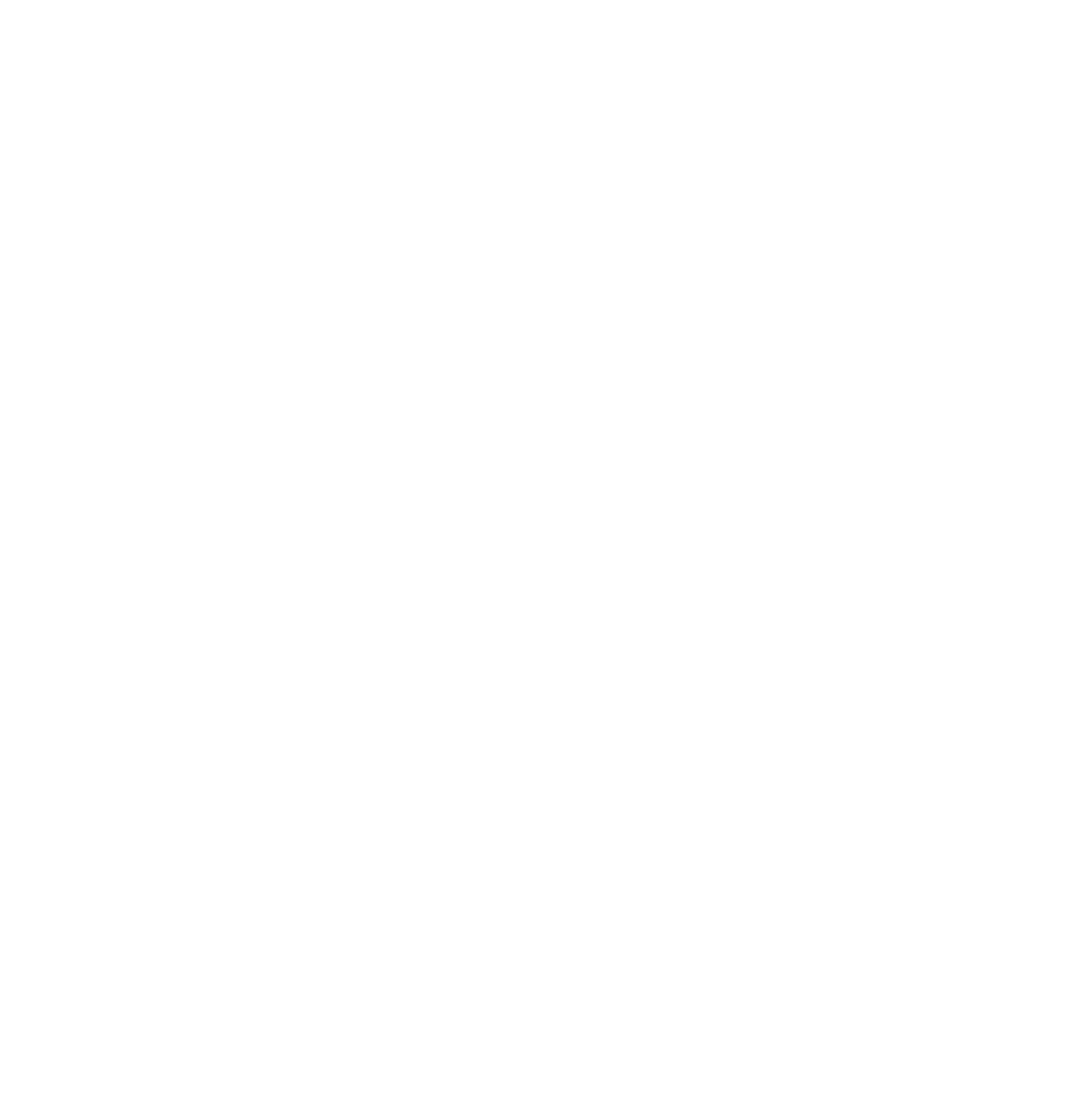
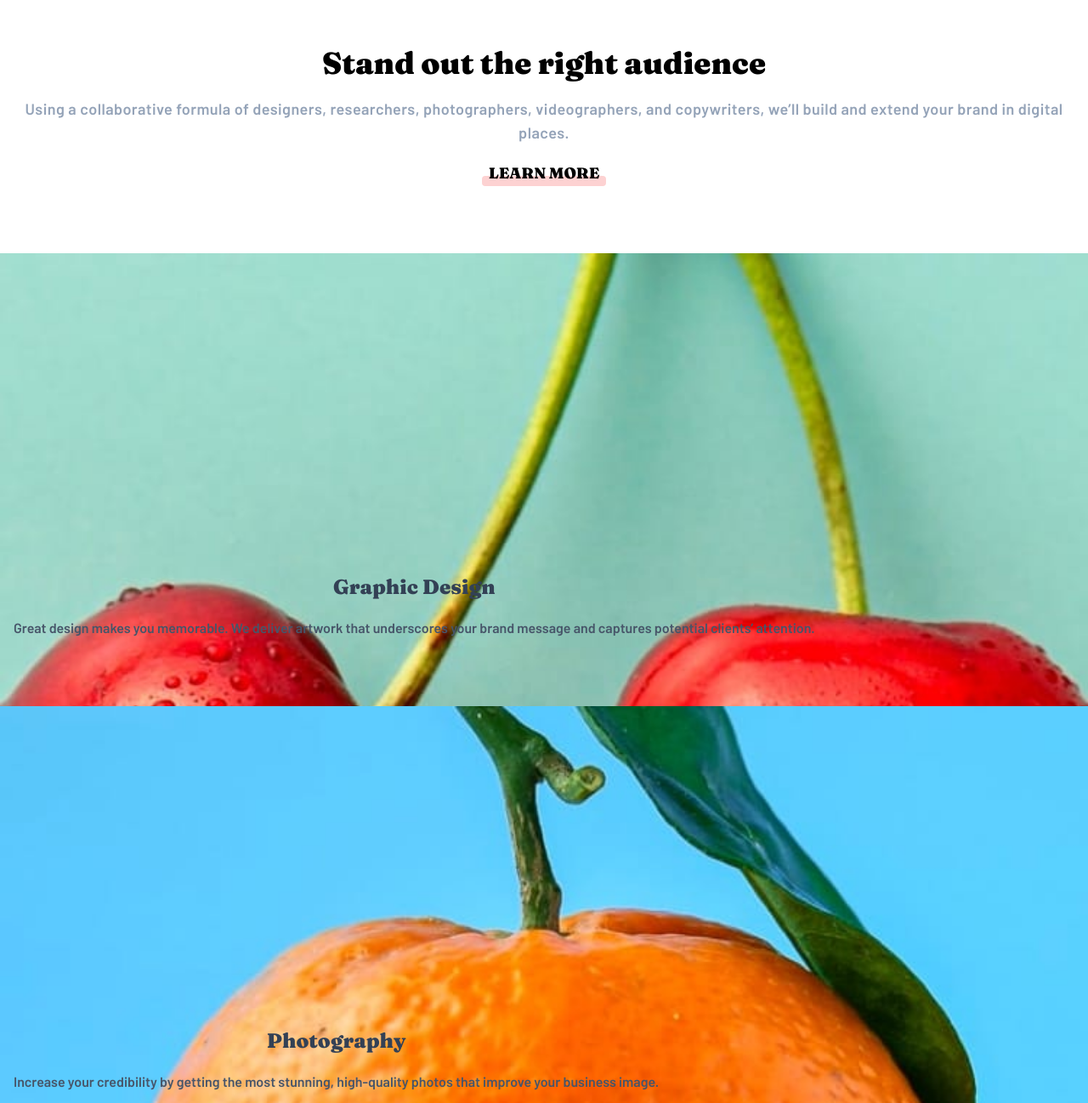
Before and after one commit to FrontendBy-GJ/sunnyside-agency-landing-page, a React (Vite) app: page / in a window 1280 px wide. Shown: the part 2960-4258 px from the top of the page at 85% size. Before the commit the page ends 800 px from the top, so only its background shows below. Built offline with nearby package versions, Linux system fonts and the light colour scheme.

Commit message:
Add About & Services section

```diff
--- a/src/App.jsx
+++ b/src/App.jsx
@@ -2,6 +2,10 @@
 import { AiOutlineMenu } from 'react-icons/ai';
 import header from './assets/mobile/image-header.jpg';
 import { HiOutlineArrowNarrowDown } from 'react-icons/hi';
+import egg from './assets/mobile/image-transform.jpg';
+import cup from './assets/mobile/image-stand-out.jpg';
+import cherries from './assets/mobile/image-graphic-design.jpg';
+import orange from './assets/mobile/image-photography.jpg';
 import { useState } from 'react';
 
 function App() {
@@ -61,6 +65,80 @@
           </header>
           <HiOutlineArrowNarrowDown className="mx-auto mt-5 h-[150px] w-full text-white" />
         </div>
+
+        <section id="about">
+          <div className="flex flex-col-reverse text-center">
+            <div className="px-4 py-20">
+              <h2 className="font-Fraunces text-4xl font-black">
+                Transform your brand
+              </h2>
+              <p className="my-5 font-Barlow text-lg tracking-wide text-slate-400">
+                We are a full-service creative agency specializing in helping
+                brands grow fast. Engage your clients through compelling visuals
+                that do most of the marketing for you.
+              </p>
+              <a
+                className="relative font-Fraunces text-lg font-black uppercase after:absolute after:-inset-x-2 after:bottom-0 after:-z-10 after:h-3 after:translate-y-1 after:rounded after:bg-yellow-300/50 after:transition-colors after:hover:bg-yellow-300"
+                href="#"
+              >
+                Learn more
+              </a>
+            </div>
+            <img src={egg} alt="egg casting shadow on yellow background" />
+          </div>
+
+          <div className="flex flex-col-reverse text-center">
+            <div className="px-4 py-20">
+              <h2 className="font-Fraunces text-4xl font-black">
+                Stand out the right audience
+              </h2>
+              <p className="my-5 font-Barlow text-lg tracking-wide text-slate-400">
+                Using a collaborative formula of designers, researchers,
+                photographers, videographers, and copywriters, we’ll build and
+                extend your brand in digital places.
+              </p>
+              <a
+                className="relative font-Fraunces text-lg font-black uppercase after:absolute after:-inset-x-2 after:bottom-0 after:-z-10 after:h-3 after:translate-y-1 after:rounded after:bg-red-300/50 after:transition-colors after:hover:bg-red-300"
+                href="#"
+              >
+                Learn more
+              </a>
+            </div>
+            <img src={cup} alt="egg casting shadow on yellow background" />
+          </div>
+        </section>
+
+        <section id="services" className="h-screen">
+          <div
+            style={{ backgroundImage: `url(${cherries})` }}
+            className="relative h-2/3 bg-cover bg-top"
+          >
+            <div className="absolute bottom-20 px-4 text-center">
+              <h3 className="font-Fraunces text-2xl font-black text-slate-700">
+                Graphic Design
+              </h3>
+              <p className="mt-5 font-Barlow text-slate-600">
+                Great design makes you memorable. We deliver artwork that
+                underscores your brand message and captures potential clients’
+                attention.
+              </p>
+            </div>
+          </div>
+          <div
+            style={{ backgroundImage: `url(${orange})` }}
+            className="relative h-2/3 w-full bg-cover bg-top"
+          >
+            <div className="absolute bottom-20 px-4 text-center">
+              <h3 className="font-Fraunces text-2xl font-black text-slate-700">
+                Photography
+              </h3>
+              <p className="mt-5 font-Barlow text-slate-600">
+                Increase your credibility by getting the most stunning,
+                high-quality photos that improve your business image.
+              </p>
+            </div>
+          </div>
+        </section>
       </main>
     </div>
   );
```
